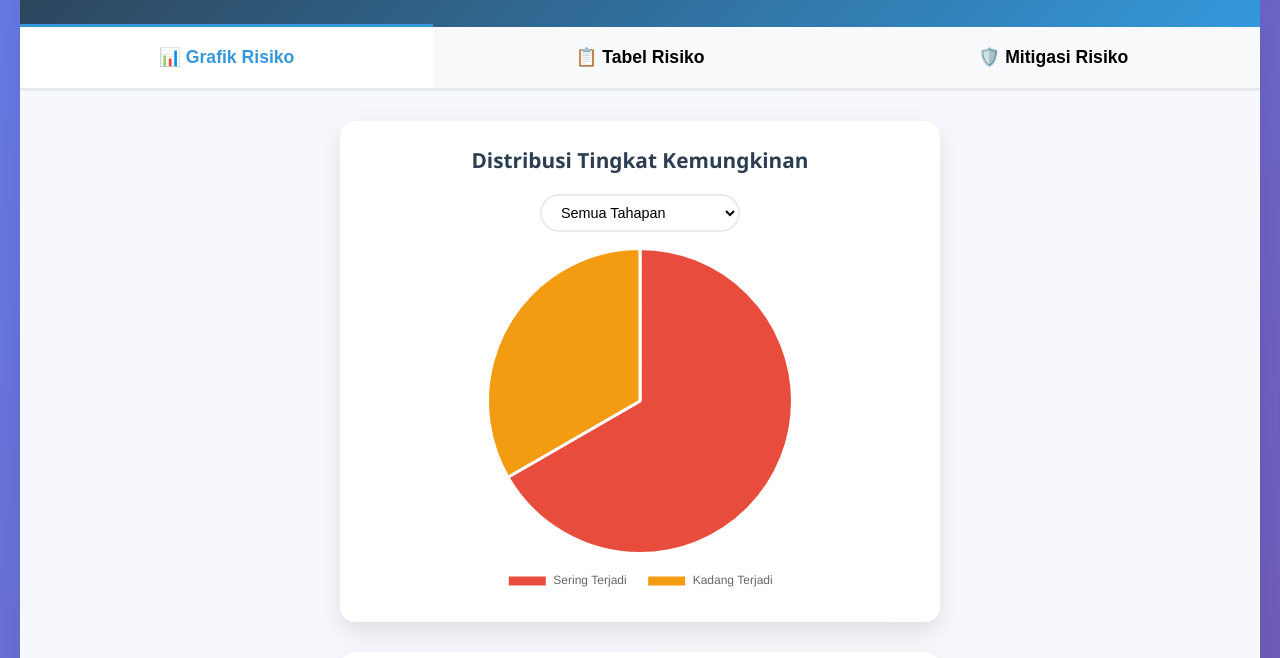
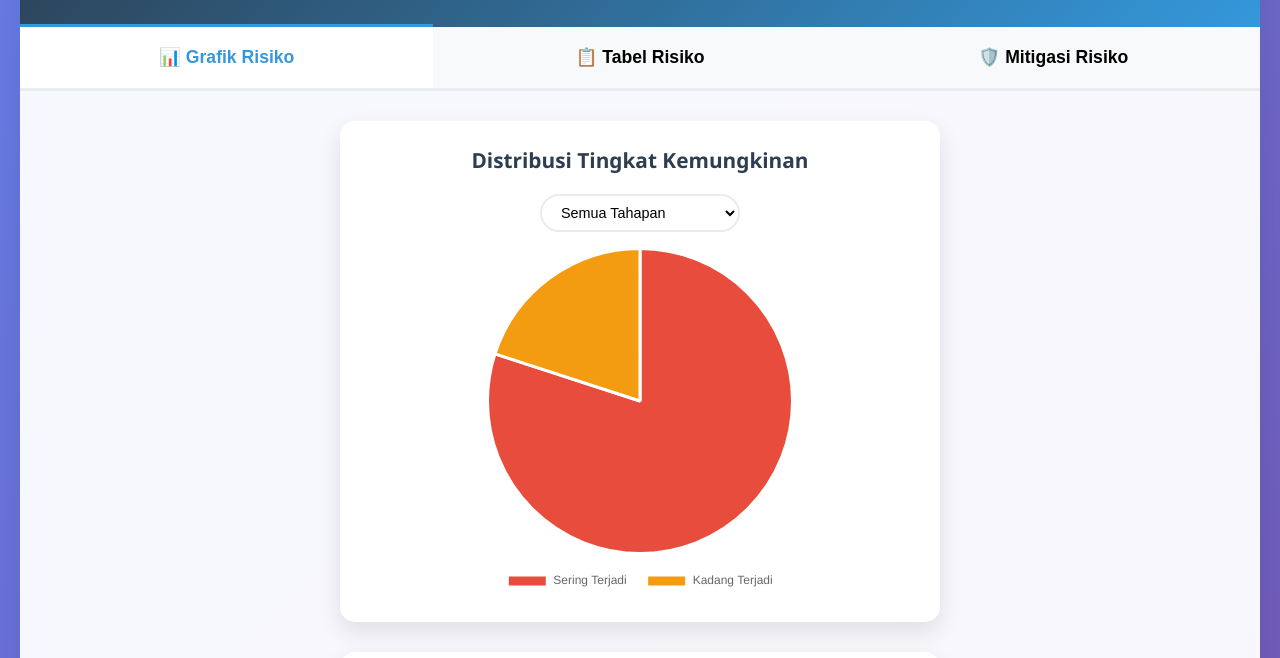
Before and after one commit to Verydw12/mrse-bpssleman, a plain HTML site: page index.html in a window 1280 px wide. Shown: the part 142-800 px from the top of the page. Drawn offline with nearby package versions, Linux system fonts and the light colour scheme.

Commit message:
Add files via upload

```diff
--- a/index.html
+++ b/index.html
@@ -480,6 +480,7 @@
                             <option value="">Semua Tahapan</option>
                             <option value="Persiapan">Persiapan</option>
                             <option value="Pelaksanaan">Pelaksanaan</option>
+                            <option value="Diseminasi">Diseminasi</option>
                         </select>
                     </div>
                     <div class="chart-container">
@@ -617,6 +618,78 @@
                     "Mendatangi responden di jam-jam tertentu yang memungkinkan dia berada di tempat",
                     "Membuat surat tugas dan surat ke responden menjadi satu lembar kemudian ditinggalkan di dalam kamar kostnya",
                     "Meminta bantuan dari pemilik kost untuk memberitahukan kepada anak kostnya"
+                ]
+            },
+            {
+                tahap: "Pelaksanaan",
+                risiko: "Kesulitan menemui responden di wilayah perumahan",
+                kemungkinan: "Sering Terjadi",
+                dampak: "Signifikan",
+                mitigasi: [
+                    "Meminta bantuan dari ketua paguyuban perumahan untuk menginfokan kegiatan pencacahan",
+                    "Mendatangi responden di sore/malam hari atau di hari sabtu/minggu, yang kemungkinan besar responden sudah ada di rumah"
+                ]
+            },
+            {
+                tahap: "Pelaksanaan",
+                risiko: "Kesulitan menemui responden di wilayah apartemen",
+                kemungkinan: "Sering Terjadi",
+                dampak: "Signifikan",
+                mitigasi: [
+                    "Meminta bantuan dari pengelola apartemen untuk menginfokan kegiatan pencacahan",
+                    "Mengadakan sosialisasi bagi responden di apartemen via WA (gabung di WA penghuni)",
+                    "Mendatangi apartemen di hari sabtu/minggu untuk melakukan kegiatan pencacahan"
+                ]
+            },
+            {
+                tahap: "Pelaksanaan",
+                risiko: "Kesulitan menemui responden di wilayah apartemen",
+                kemungkinan: "Sering Terjadi",
+                dampak: "Signifikan",
+                mitigasi: [
+                    "Meminta bantuan dari pengelola apartemen untuk menginfokan kegiatan pencacahan",
+                    "Mengadakan sosialisasi bagi responden di apartemen via WA (gabung di WA penghuni)",
+                    "Mendatangi apartemen di hari sabtu/minggu untuk melakukan kegiatan pencacahan"
+                ]
+            },
+            {
+                tahap: "Pelaksanaan",
+                risiko: "Terdapat responden yang tidak bisa ditemui sampai akhir pencacahan",
+                kemungkinan: "Sering Terjadi",
+                dampak: "Signifikan",
+                mitigasi: [
+                    "Mendatangi lagi responden bersama pengawas",
+                    "Membuat Berita Acara Non Respon"
+                ]
+            },
+            {
+                tahap: "Pelaksanaan",
+                risiko: "Terdapat responden yang tidak bisa ditemui sampai akhir pencacahan",
+                kemungkinan: "Sering Terjadi",
+                dampak: "Signifikan",
+                mitigasi: [
+                    "Mendatangi lagi responden bersama pengawas",
+                    "Membuat Berita Acara Non Respon"
+                ]
+            },
+            {
+                tahap: "Pelaksanaan",
+                risiko: "Terdapat responden yang menolak",
+                kemungkinan: "Sering Terjadi",
+                dampak: "Signifikan",
+                mitigasi: [
+                    "Mendatangi lagi responden bersama pengawas dan supervisi dari Kabupaten",
+                    "Membuat Berita Acara Non Respon"
+                ]
+            },
+            {
+                tahap: "Pelaksanaan",
+                risiko: "Probing petugas yang kurang saat mewawancarai responden",
+                kemungkinan: "Kadang Terjadi",
+                dampak: "Signifikan",
+                mitigasi: [
+                    "Memberitahu petugas rincian-rincian tertentu yang perlu probing lebih lanjut dan mendalam",
+                    "Membuat rincian yang harus diikuti oleh probing, supaya hasil wawancaranya lebih berkualitas"
                 ]
             }
         ];
```
